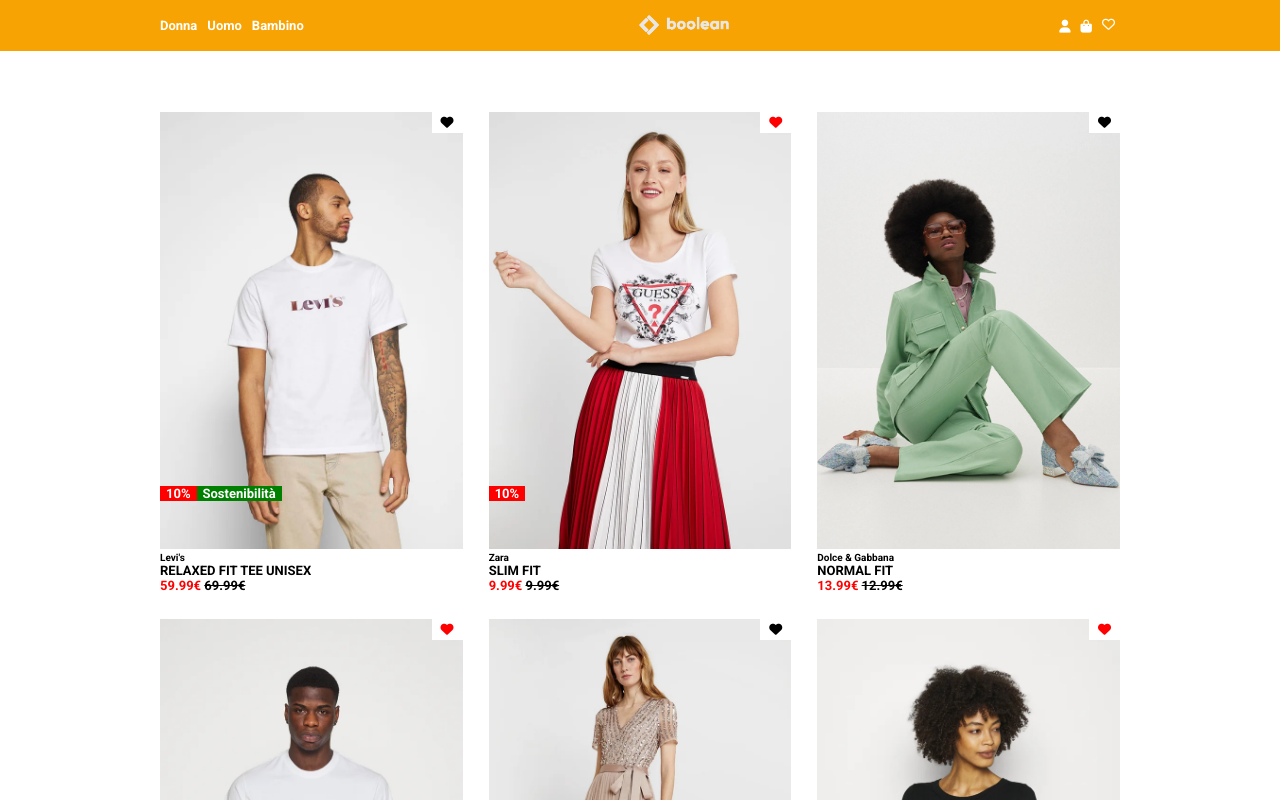
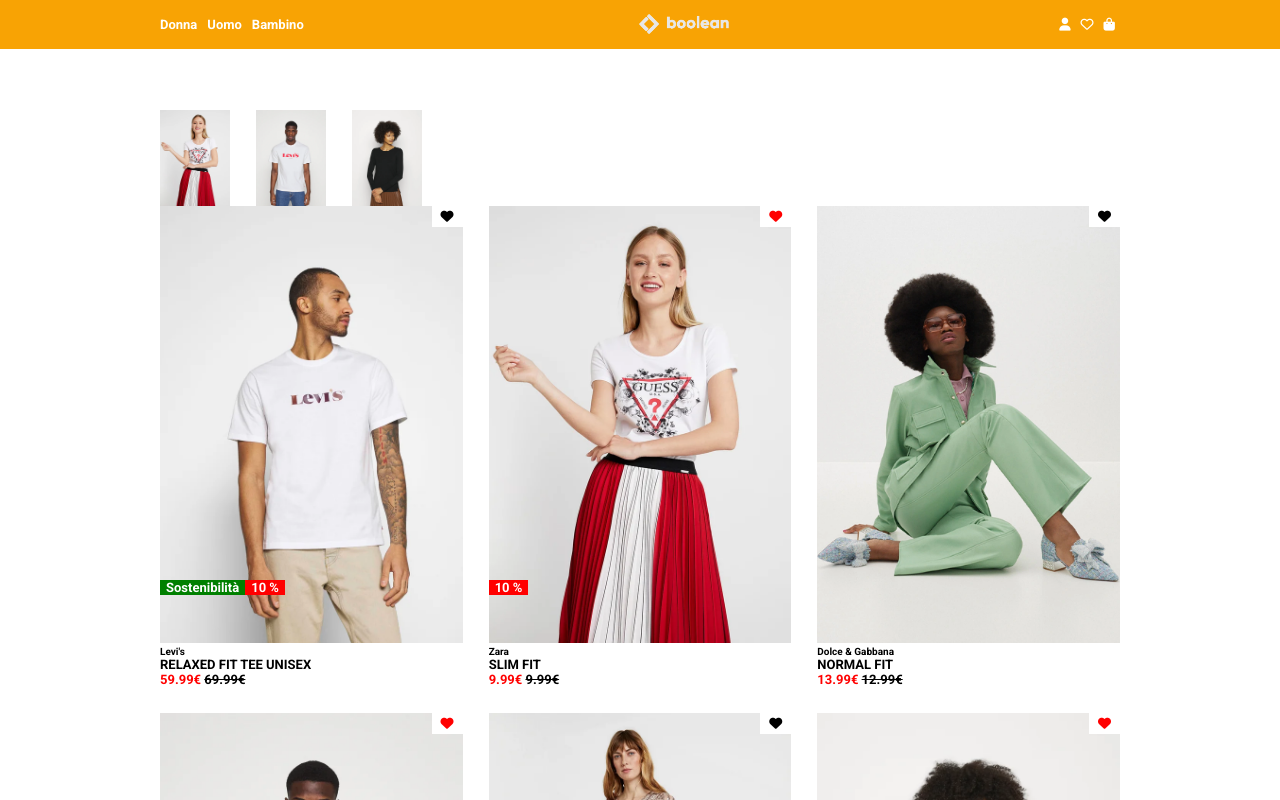
Before and after one commit to giacomomarongiu/vite-boolando, a Vue app: page / in a window 1280 px wide. Shown: the top 800 px of the page. Built offline with nearby package versions, Linux system fonts and the light colour scheme.

Commit message:
[Refactoring] 2 new components created: one for badges [Done] + one for favoritesList [In Progress]

```diff
--- a/src/assets/scss/partials/myutilities.scss
+++ b/src/assets/scss/partials/myutilities.scss
@@ -11,12 +11,28 @@
     display: flex;
 }
 
+.justify-content-center{
+    justify-content: center;
+}
+
+.align-items-center{
+    align-items: center;
+}
+
+.flex-column{
+    flex-direction: column;
+}
+
 .row {
     flex-wrap: wrap;
     padding-top: 5%;
     padding-bottom: 5%;
     margin-left: -1rem;
     margin-right: -1rem;
+}
+
+.col12{
+    width: 100% ;
 }
 
 .col4 {
@@ -33,7 +49,11 @@
     font-weight: bold;
 }
 
-.green {
+.text-center{
+    text-align: center;
+}
+
+.tag {
     background-color: $greenBanner;
     max-width: 100%;
     padding-left: 6px;
@@ -42,7 +62,7 @@
 
 .discount {
     background-color: $discountColor;
-    max-width: 100%;
+
     padding-left: 6px;
     padding-right: 6px;
 
--- a/src/assets/scss/style.scss
+++ b/src/assets/scss/style.scss
@@ -50,7 +50,24 @@
 
 
 /*Main area*/
+.favorites{
+    max-height: 60px;
+    width: 30%;
+
+
+    .favorite-item{
+        max-width: 100%;
+        object-fit: contain;
+    }
+}
+
+.products{
+
+}
+
+
 .main_container,
+.favorite-item-img,
 .card,
 .card_up,
 .main_image,
@@ -97,13 +114,12 @@
         padding-right: 3%;
     }
 
-    .btn_img {
+    .badges {
         max-width: 100%;
         position: absolute;
         top: 85%;
         display: flex;
         color: $lightColor;
-        max-width: 50%;
     }
 
 }
--- /dev/null
+++ b/src/components/CardBadges.vue
@@ -0,0 +1,20 @@
+<script>
+export default {
+    name: "CardBadges",
+    props: {
+        badge: Object
+    },
+    data() {
+        return {
+        }
+    },
+}
+</script>
+
+<template>
+    <span>
+        <span :class="badge.type">
+            {{ badge.value }} <span v-if="badge.value>0">%</span>
+        </span>
+    </span>
+</template>
--- /dev/null
+++ b/src/components/FavoritesItem.vue
@@ -0,0 +1,33 @@
+<script>
+export default {
+    name: "FavoritesItem",
+    props: {
+        favorite: Object
+    },
+    data() {
+        return {
+        }
+    },
+}
+</script>
+
+<template>
+    <!-- Col/Card like Bootstrap-->
+    <div class="col4">
+        <div class="favorite-item-card">
+            <!-- Crad divided Up e Bottom-->
+            <!--Crad UP-->
+
+            <!--Change img on hover-->
+            <img class="favorite-item-img" :src="favorite.mainImg">
+
+
+            <p class="text_bold">{{ favorite.description }}</p>
+            <span class="text_bold"> {{ favorite.priceNew.toFixed(2) }}€ </span>
+
+
+        </div>
+    </div>
+</template>
+
+<style lang="scss" scoped></style>
--- a/src/components/HeaderApp.vue
+++ b/src/components/HeaderApp.vue
@@ -1,13 +1,10 @@
 <script>
 export default {
     name: "AppHeader",
-    props: {
-        favorite: Object
-    },
     data() {
         return {
             listHeader: ["Donna", "Uomo", "Bambino"],
-            iconsHeader: ["fa-solid fa-user" , "fa-solid fa-bag-shopping"]
+            iconsHeader: ["fa-solid fa-user", "fa-regular fa-heart" , "fa-solid fa-bag-shopping"]
         }
     },
 }
@@ -17,20 +14,25 @@
     <!--Header with 3 parts, containter for center-->
     <header>
         <nav class="header_container d-flex container_75">
+
+            <!--left-->
             <div class="nav_left">
                 <ul>
                     <li v-for="item in listHeader">{{ item }}</li>
                 </ul>
             </div>
+            <!--/left-->
+
+            <!--middle-->
             <img class="nav_logo" src="/public/img/boolean-logo.png" alt="">
+            <!--/middle-->
+
+            <!--right-->
             <div class="nav_right">
                 <i v-for="icon in iconsHeader" :class="icon"></i>
-                <i class=" fa-regular fa-heart">
-                    <ul>
-                        <li><!-- {{favorite.id}} --></li>
-                    </ul>
-                </i>
             </div>
+            <!--/right-->
+
         </nav>
     </header>
     <!--end of the header-->
--- a/src/components/MainApp.vue
+++ b/src/components/MainApp.vue
@@ -1,18 +1,24 @@
 <script>
 import { products } from "../data.js"
-import CardApp from "../components/ProductCard.vue";
+import ProductCard from "../components/ProductCard.vue";
+import FavoritesItem from "../components/FavoritesItem.vue";
+
 export default {
     name: "AppMain",
     components: {
-        CardApp
+        ProductCard,
+        FavoritesItem,
     },
     data() {
         return {
+            //impotered
             products,
+            //An array that contain my favorite things
             myFavorite: [],
         }
     },
     methods: {
+        //Deleted Function
         /*         randomDiscount() {
                     this.products.forEach(product => {
                         //console.log(product);
@@ -28,6 +34,10 @@
                         });
                     });
                 }, */
+
+        /**Questa funzione permette di filtrare l'array dei prodotti in lista
+         * e contenre solo quelli che con il "like"         *
+         */
         myFavoriteList() {
             this.myFavorite = this.products.filter(product => {
                 if (product.likeIt) { return true }
@@ -44,11 +54,17 @@
 </script>
 
 <template>
-    <!--Main with 1row divided by column (1/3 of row)-->
-    <main>
-        <div class="main_container container_75">
-            <div class="row d-flex">
-                <CardApp :product="product" v-for="product in products" />
+
+    <main class=" ">
+
+        <div class="main_container container_75 d-flex flex-column justify-content-center">
+
+            <div class="favorites col12 text-center row  d-flex ">
+                <FavoritesItem :favorite="item" v-for="item in myFavorite" />
+            </div>
+
+            <div class="products row d-flex">
+                <ProductCard :product="product" v-for="product in products" />
             </div>
         </div>
     </main>
--- a/src/components/ProductCard.vue
+++ b/src/components/ProductCard.vue
@@ -1,15 +1,15 @@
 <script>
-
+import CardBadges from "../components/CardBadges.vue";
 export default {
-    myBadgeValue: "",
     name: "ProductCard",
-
+    components: {
+        CardBadges
+    },
     props: {
         product: Object
     },
     data() {
         return {
-
         }
     },
     methods: {
@@ -19,72 +19,38 @@
         myFavoriteListChild() {
             this.$parent.myFavoriteList();
         },
-
-        /** Riceve in input una stringa, se quella stringa coincide con uno dei tipi
-         * di badge presenti nell'array modifica il valore di myBadgeValue con il valore
-         * del badge coincidente
-         *
-         * @param {string}  badgetype
-         */
-        badgesManager(badgetype) {
-            // Ripulisco il valore di myBadgeValue
-            this.myBadgeValue = "";
-            //Ciclo tra i badges
-            //Verifico l'id del mio oggetto e il valore della stringa in input
-            //console.log(this.product.id);
-            //console.log(badgetype);
-            //Ciclo all'intero dell'array badges
-            this.product.badges.forEach((badge, index) => {
-                //Verifco se l'index è corretto
-                //console.log([index])
-                //Verifico se esiste il tipo di badge
-                // console.log(badge.type == badgetype);
-                if (badge.type == badgetype) {
-                    //Controllo se è quello giusto
-                    //console.log(badge.type);
-                    this.myBadgeValue = badge.value
-                    // Verifco la corretta assegnazione
-                    //console.log(this.myBadgeValue);
-
-                }
-            });
-        }
     },
-
-
 }
 </script>
 
 <template>
+    <!-- Col/Card like Bootstrap-->
     <div class="col4">
-        <!--Card is all the containter with three things:
-                         images, text and buttons(buttons are moved inside the card)  -->
         <div class="card">
+            <!-- Crad divided Up e Bottom-->
+            <!--Crad UP-->
+
             <div class="card_up">
+                <!--Change img on hover-->
                 <img class="main_image" :src="product.mainImg">
                 <img class="hover_image" :src="product.hoverImg">
+
+                <!--Heart that call the Parent-Function on @click-->
                 <div class="heart" @click="
-                    (product.likeIt = product.likeIt ? false : true);
+                    (product.likeIt = product.likeIt ? false : true); //This is something like toggle
+                    // Favorite list refreshed
                 this.myFavoriteListChild();
+                // Add class if  like-it is True
                 " :class="{ 'like-it': product.likeIt }">
                     <a><i class="fa-solid fa-heart"></i></a>
                 </div>
-                <div class="btn_img">
 
-                    <span v-if="this.badgesManager('discount') != false" class="">
-                        <span v-if="this.myBadgeValue" class="red-text discount">
-                            {{ this.myBadgeValue }}%
-                        </span>
-                    </span>
-
-                    <span v-if="this.badgesManager('tag') != false" class="">
-                        <span v-if="this.myBadgeValue" class=" green-text green">
-                            {{ this.myBadgeValue }}
-                        </span>
-                    </span>
-
+                <!--badges are printed here-->
+                <div class="badges">
+                    <CardBadges :badge="badge" v-for="badge in product.badges" />
                 </div>
             </div>
+
             <div class="card_bottom">
                 <p class="small_text">{{ product.brand }}</p>
                 <p class="text_bold">{{ product.description }}</p>
--- a/src/data.js
+++ b/src/data.js
@@ -100,9 +100,7 @@
         description: "SLIM FIT",
         priceOld: 22.99,
         badges: [
-            {
-                type: "tag",
-            },
+
             {
                 type: "discount",
                 value: 10
```
Lines whose indentation alone changed are shown as unchanged.
